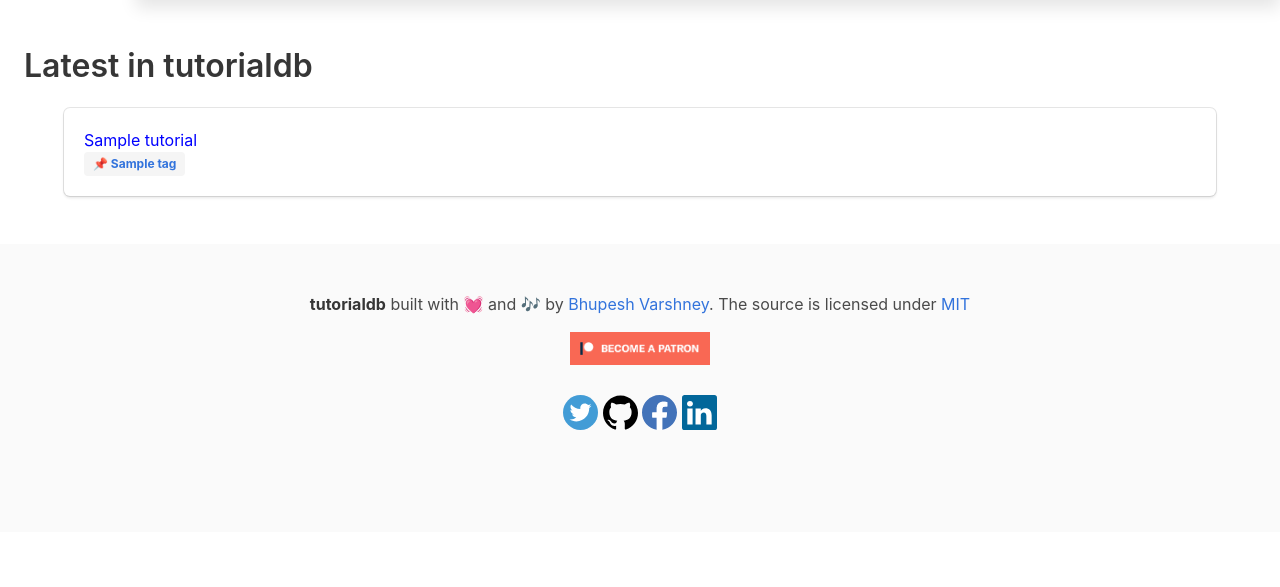
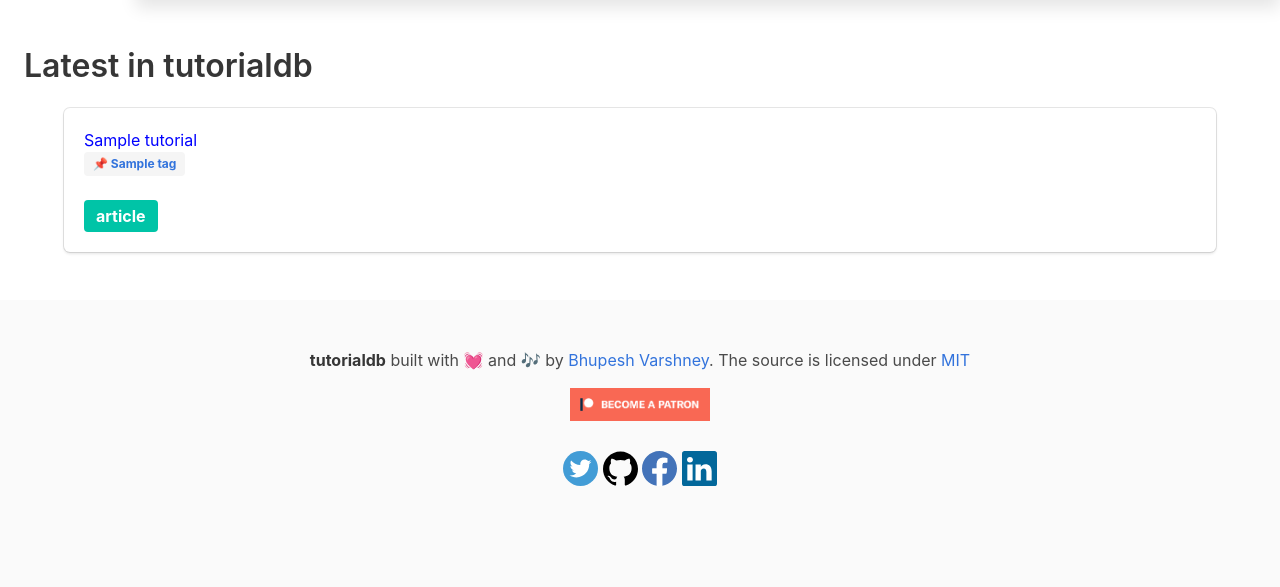
Before and after one commit to Bhupesh-V/tutorialdb, a Django app: page /latest/ in a window 1280 px wide. Shown: the part 68-655 px from the top of the page. Run offline with Django 3.2, Linux system fonts and the light colour scheme; tables that the repository leaves empty hold one stand-in row (values such as "Sample post"); some libraries are stand-ins or nearby versions.

Commit message:
specify category in taglinks and latest

```diff
--- a/app/templates/latest.html
+++ b/app/templates/latest.html
@@ -17,6 +17,9 @@
         <button class="fa fa-share-alt is-pulled-right" id="shareIcon"
     onclick='share("{{ tutorial.title }}","{{ tutorial.link }}")'></button>
       </div>
+      <br>
+      <span class="tag is-medium" style="background-color: rgb(0, 196, 167); color: white;"><b>{{ tutorial.category }}</b>
+      </span>
     </div>
     {% endfor %}
   </div>
--- a/app/templates/taglinks.html
+++ b/app/templates/taglinks.html
@@ -21,6 +21,9 @@
           <button class="fa fa-share-alt is-pulled-right" id="shareIcon"
             onclick='share("{{ tutorial.title }}","{{ tutorial.link }}")'></button>
         </div>
+        <br>
+        <span class="tag is-medium" style="background-color: rgb(0, 196, 167); color: white;"><b>{{ tutorial.category }}</b>
+        </span>
     </div>
   {% endfor %}
     <div class="field">
```
